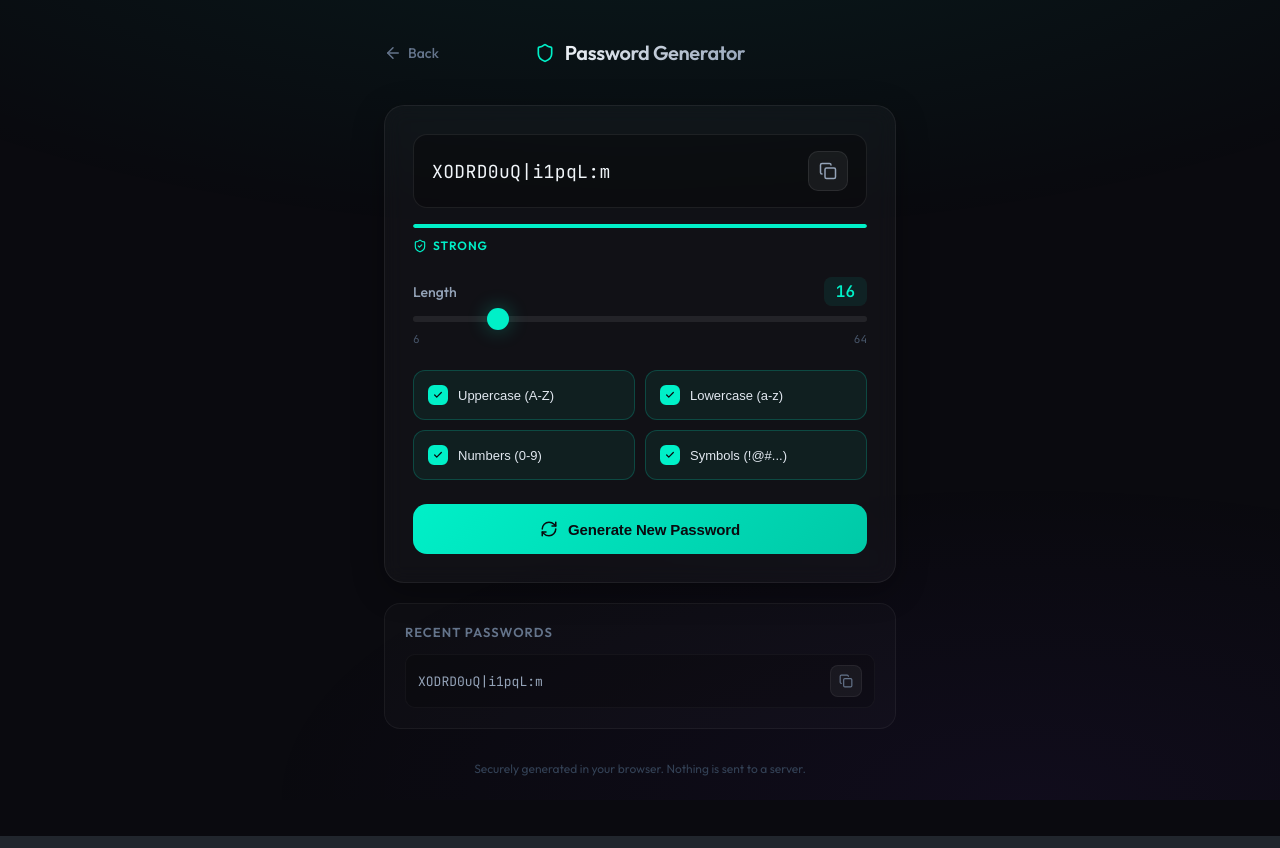
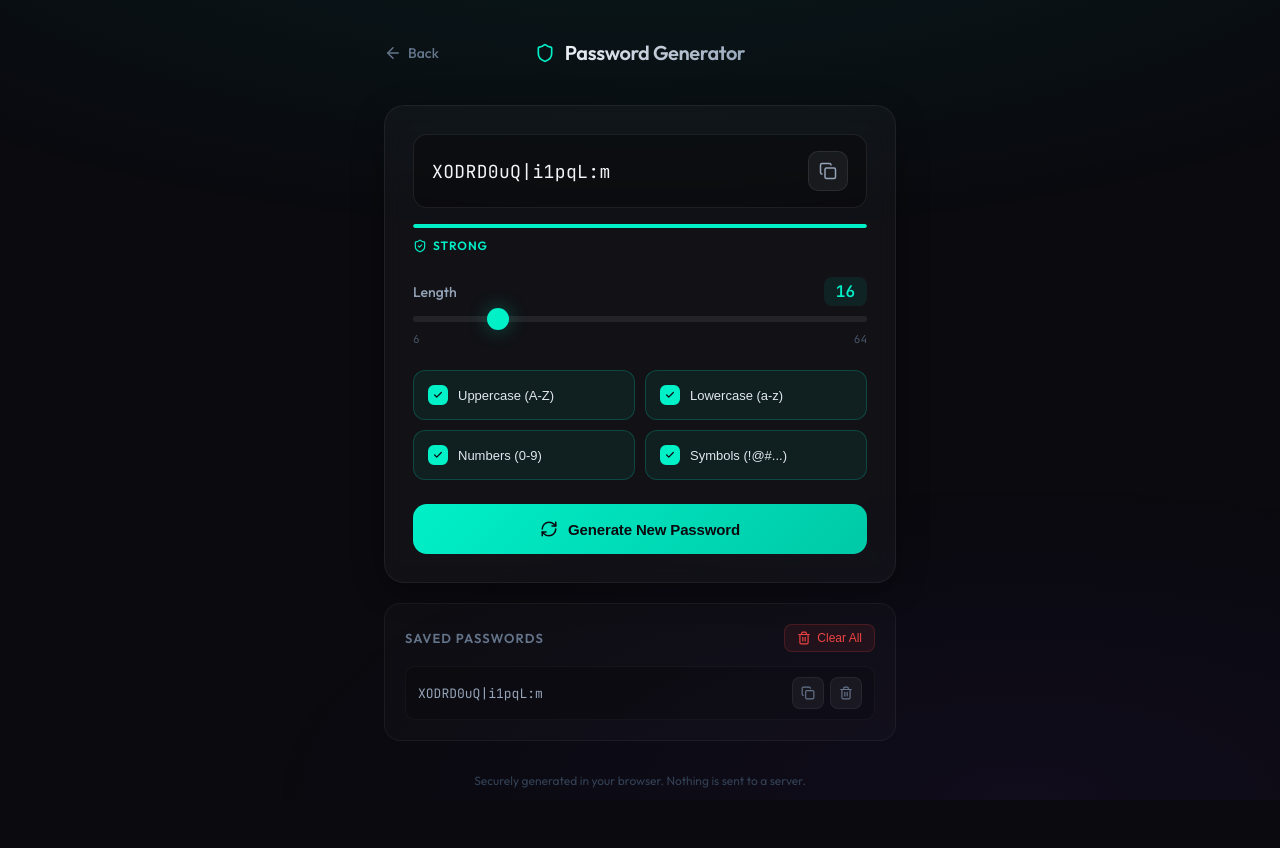
Before and after one commit to Hengborann-Moul/Hengborann-Moul.github.io, a Next.js app: page /apps/password-generator in a window 1280 px wide. Both pictures are taken after a click on the button "Generate New Password". Built offline with nearby package versions, Linux system fonts and the light colour scheme.

Commit message:
Add delete functionality and localStorage persistence to password history

```diff
--- a/src/app/apps/password-generator/page.module.css
+++ b/src/app/apps/password-generator/page.module.css
@@ -316,13 +316,40 @@
   padding: 20px;
 }
 
+.historyHeader {
+  display: flex;
+  align-items: center;
+  justify-content: space-between;
+  margin-bottom: 14px;
+}
+
 .historyTitle {
   font-size: 13px;
   font-weight: 600;
   color: #64748b;
   text-transform: uppercase;
   letter-spacing: 0.08em;
-  margin: 0 0 14px 0;
+  margin: 0;
+}
+
+.clearAllBtn {
+  display: flex;
+  align-items: center;
+  gap: 6px;
+  padding: 6px 12px;
+  background: rgba(239, 68, 68, 0.08);
+  border: 1px solid rgba(239, 68, 68, 0.2);
+  border-radius: 8px;
+  color: #ef4444;
+  font-size: 12px;
+  font-weight: 500;
+  cursor: pointer;
+  transition: all 0.2s ease;
+}
+
+.clearAllBtn:hover {
+  background: rgba(239, 68, 68, 0.15);
+  border-color: rgba(239, 68, 68, 0.4);
 }
 
 .historyList {
@@ -349,6 +376,13 @@
   word-break: break-all;
 }
 
+.historyActions {
+  display: flex;
+  align-items: center;
+  gap: 6px;
+  flex-shrink: 0;
+}
+
 .historyCopyBtn {
   width: 32px;
   height: 32px;
@@ -368,6 +402,121 @@
   background: rgba(0, 240, 200, 0.1);
   border-color: rgba(0, 240, 200, 0.2);
   color: #00f0c8;
+}
+
+.historyDeleteBtn {
+  width: 32px;
+  height: 32px;
+  border-radius: 8px;
+  background: rgba(255, 255, 255, 0.05);
+  border: 1px solid rgba(255, 255, 255, 0.06);
+  color: #64748b;
+  cursor: pointer;
+  display: flex;
+  align-items: center;
+  justify-content: center;
+  transition: all 0.2s;
+  flex-shrink: 0;
+}
+
+.historyDeleteBtn:hover {
+  background: rgba(239, 68, 68, 0.1);
+  border-color: rgba(239, 68, 68, 0.3);
+  color: #ef4444;
+}
+
+/* Confirm Dialog */
+.dialogOverlay {
+  position: fixed;
+  inset: 0;
+  background: rgba(0, 0, 0, 0.7);
+  backdrop-filter: blur(4px);
+  display: flex;
+  align-items: center;
+  justify-content: center;
+  z-index: 1000;
+  animation: fadeIn 0.15s ease-out;
+}
+
+.dialog {
+  background: #16161e;
+  border: 1px solid rgba(255, 255, 255, 0.1);
+  border-radius: 16px;
+  padding: 28px;
+  max-width: 380px;
+  width: 90%;
+  box-shadow: 0 20px 60px rgba(0, 0, 0, 0.5);
+  animation: slideUp 0.2s ease-out;
+}
+
+.dialogTitle {
+  font-size: 17px;
+  font-weight: 600;
+  color: #f1f5f9;
+  margin: 0 0 8px 0;
+}
+
+.dialogMessage {
+  font-size: 14px;
+  color: #94a3b8;
+  line-height: 1.5;
+  margin: 0 0 24px 0;
+}
+
+.dialogActions {
+  display: flex;
+  gap: 10px;
+  justify-content: flex-end;
+}
+
+.dialogCancel {
+  padding: 10px 20px;
+  background: rgba(255, 255, 255, 0.06);
+  border: 1px solid rgba(255, 255, 255, 0.1);
+  border-radius: 10px;
+  color: #94a3b8;
+  font-size: 14px;
+  font-weight: 500;
+  cursor: pointer;
+  transition: all 0.2s ease;
+}
+
+.dialogCancel:hover {
+  background: rgba(255, 255, 255, 0.1);
+  color: #e2e8f0;
+}
+
+.dialogConfirm {
+  padding: 10px 20px;
+  background: rgba(239, 68, 68, 0.15);
+  border: 1px solid rgba(239, 68, 68, 0.3);
+  border-radius: 10px;
+  color: #ef4444;
+  font-size: 14px;
+  font-weight: 500;
+  cursor: pointer;
+  transition: all 0.2s ease;
+}
+
+.dialogConfirm:hover {
+  background: rgba(239, 68, 68, 0.25);
+  border-color: rgba(239, 68, 68, 0.5);
+}
+
+@keyframes fadeIn {
+  from { opacity: 0; }
+  to { opacity: 1; }
+}
+
+@keyframes slideUp {
+  from {
+    opacity: 0;
+    transform: translateY(10px) scale(0.98);
+  }
+  to {
+    opacity: 1;
+    transform: translateY(0) scale(1);
+  }
 }
 
 .footer {
@@ -397,4 +546,23 @@
   .passwordText {
     font-size: 16px;
   }
+
+  .historyHeader {
+    flex-direction: column;
+    align-items: flex-start;
+    gap: 10px;
+  }
+
+  .historyItem {
+    flex-wrap: wrap;
+  }
+
+  .historyPassword {
+    min-width: 0;
+  }
+
+  .dialog {
+    padding: 24px;
+    margin: 0 16px;
+  }
 }
--- a/src/app/apps/password-generator/page.tsx
+++ b/src/app/apps/password-generator/page.tsx
@@ -1,6 +1,6 @@
 'use client';
 
-import { useState, useCallback } from 'react';
+import { useState, useCallback, useEffect } from 'react';
 import {
   Copy,
   RefreshCw,
@@ -10,9 +10,13 @@ import {
   ShieldCheck,
   ShieldAlert,
   ShieldX,
+  Trash2,
+  Trash,
 } from 'lucide-react';
 import Link from 'next/link';
 import styles from './page.module.css';
+
+const STORAGE_KEY = 'password-generator-history';
 
 const CHAR_SETS = {
   lowercase: 'abcdefghijklmnopqrstuvwxyz',
@@ -26,6 +30,31 @@ type StrengthLevel = 'weak' | 'fair' | 'good' | 'strong';
 interface PasswordHistoryItem {
   password: string;
   timestamp: number;
+}
+
+interface ConfirmDialogState {
+  open: boolean;
+  title: string;
+  message: string;
+  onConfirm: () => void;
+}
+
+function loadHistory(): PasswordHistoryItem[] {
+  if (typeof window === 'undefined') return [];
+  try {
+    const stored = localStorage.getItem(STORAGE_KEY);
+    return stored ? JSON.parse(stored) : [];
+  } catch {
+    return [];
+  }
+}
+
+function saveHistory(history: PasswordHistoryItem[]) {
+  try {
+    localStorage.setItem(STORAGE_KEY, JSON.stringify(history));
+  } catch {
+    // Storage full or unavailable — silently fail
+  }
 }
 
 function calculateStrength(password: string): StrengthLevel {
@@ -77,6 +106,26 @@ export default function PasswordGenerator() {
   const [password, setPassword] = useState('Password');
   const [copied, setCopied] = useState(false);
   const [history, setHistory] = useState<PasswordHistoryItem[]>([]);
+  const [confirm, setConfirm] = useState<ConfirmDialogState>({
+    open: false,
+    title: '',
+    message: '',
+    onConfirm: () => {},
+  });
+  const [mounted, setMounted] = useState(false);
+
+  // Load history from localStorage after mount
+  useEffect(() => {
+    setHistory(loadHistory());
+    setMounted(true);
+  }, []);
+
+  // Persist history to localStorage whenever it changes (after initial mount)
+  useEffect(() => {
+    if (mounted) {
+      saveHistory(history);
+    }
+  }, [history, mounted]);
 
   const strength = calculateStrength(password);
 
@@ -86,7 +135,7 @@ export default function PasswordGenerator() {
     if (newPass) {
       setHistory((prev) => [
         { password: newPass, timestamp: Date.now() },
-        ...prev.slice(0, 4),
+        ...prev,
       ]);
     }
   }, [length, options]);
@@ -106,6 +155,28 @@ export default function PasswordGenerator() {
     setOptions((prev) => ({ ...prev, [key]: !prev[key as keyof typeof prev] }));
   };
 
+  const removeHistoryItem = (timestamp: number) => {
+    setConfirm({
+      open: true,
+      title: 'Delete Password',
+      message: 'Are you sure you want to remove this password from history?',
+      onConfirm: () => {
+        setHistory((prev) => prev.filter((item) => item.timestamp !== timestamp));
+      },
+    });
+  };
+
+  const removeAllHistory = () => {
+    setConfirm({
+      open: true,
+      title: 'Clear All Passwords',
+      message: 'Are you sure you want to remove all passwords from history? This action cannot be undone.',
+      onConfirm: () => {
+        setHistory([]);
+      },
+    });
+  };
+
   const strengthConfig: Record<
     StrengthLevel,
     { label: string; color: string; Icon: React.ElementType }
@@ -121,6 +192,33 @@ export default function PasswordGenerator() {
   return (
     <div className={styles.container}>
       <div className={styles.background} />
+
+      {/* Confirm Dialog */}
+      {confirm.open && (
+        <div className={styles.dialogOverlay} onClick={() => setConfirm((c) => ({ ...c, open: false }))}>
+          <div className={styles.dialog} onClick={(e) => e.stopPropagation()}>
+            <h3 className={styles.dialogTitle}>{confirm.title}</h3>
+            <p className={styles.dialogMessage}>{confirm.message}</p>
+            <div className={styles.dialogActions}>
+              <button
+                className={styles.dialogCancel}
+                onClick={() => setConfirm((c) => ({ ...c, open: false }))}
+              >
+                Cancel
+              </button>
+              <button
+                className={styles.dialogConfirm}
+                onClick={() => {
+                  confirm.onConfirm();
+                  setConfirm((c) => ({ ...c, open: false }));
+                }}
+              >
+                Delete
+              </button>
+            </div>
+          </div>
+        </div>
+      )}
 
       <div className={styles.content}>
         <header className={styles.header}>
@@ -237,11 +335,22 @@ export default function PasswordGenerator() {
 
           {history.length > 0 && (
             <div className={styles.historyCard}>
-              <h3 className={styles.historyTitle}>Recent Passwords</h3>
+              <div className={styles.historyHeader}>
+                <h3 className={styles.historyTitle}>Saved Passwords</h3>
+                <button
+                  className={styles.clearAllBtn}
+                  onClick={removeAllHistory}
+                  title="Remove all passwords"
+                >
+                  <Trash size={14} />
+                  Clear All
+                </button>
+              </div>
               <div className={styles.historyList}>
-                {history.map((item, i) => (
-                  <div key={`${item.timestamp}-${i}`} className={styles.historyItem}>
+                {history.map((item) => (
+                  <div key={item.timestamp} className={styles.historyItem}>
                     <code className={styles.historyPassword}>{item.password}</code>
+                    <div className={styles.historyActions}>
                       <button
                         className={styles.historyCopyBtn}
                         onClick={async () => {
@@ -251,6 +360,14 @@ export default function PasswordGenerator() {
                       >
                         <Copy size={14} />
                       </button>
+                      <button
+                        className={styles.historyDeleteBtn}
+                        onClick={() => removeHistoryItem(item.timestamp)}
+                        title="Delete"
+                      >
+                        <Trash2 size={14} />
+                      </button>
+                    </div>
                   </div>
                 ))}
               </div>
```
Lines whose indentation alone changed are shown as unchanged.
